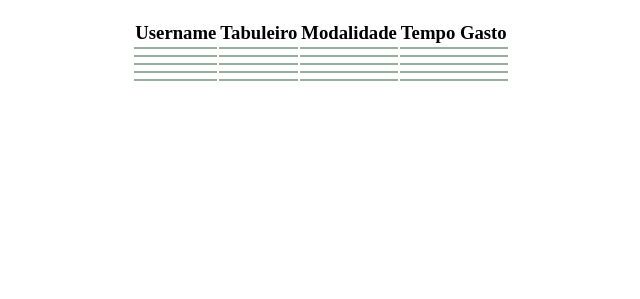
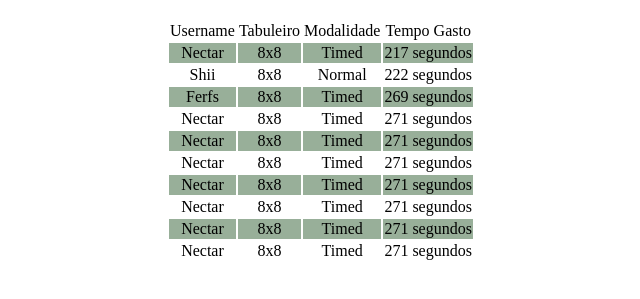
Before and after one commit to ferfsnandes/Memorias, a plain HTML site: page ranking.html in a window 1280 px wide. Shown: the part 61-360 px from the top of the page, without its empty margins (327-967 px from the left). Drawn offline with Linux system fonts and the light colour scheme.

Commit message:
Update ranking.html
update: w3c check and added info for visualization

```diff
--- a/ranking.html
+++ b/ranking.html
@@ -1,5 +1,5 @@
 <!DOCTYPE html>
-<html>
+<html lang="pt">
 
 <head>
   <meta charset="utf-8">
@@ -12,7 +12,7 @@
 <body>
   <div class="centerText">
   <h1>Ranking Global</h1>
-    <h3>
+
     <table class="center">
       <tr>
         <td>Username</td>
@@ -21,68 +21,68 @@
         <td>Tempo Gasto</td>
       </tr>
       <tr>
-        <td></td>
-        <td></td>
-        <td></td>
-        <td></td>
+        <td>Nectar</td>
+        <td>8x8</td>
+        <td>Timed</td>
+        <td>217 segundos</td>
       </tr>
       <tr>
-        <td></td>
-        <td></td>
-        <td></td>
-        <td></td>
+        <td>Shii</td>
+        <td>8x8</td>
+        <td>Normal</td>
+        <td>222 segundos</td>
       </tr>
       <tr>
-        <td></td>
-        <td></td>
-        <td></td>
-        <td></td>
+        <td>Ferfs</td>
+        <td>8x8</td>
+        <td>Timed</td>
+        <td>269 segundos</td>
       </tr>
       <tr>
-        <td></td>
-        <td></td>
-        <td></td>
-        <td></td>
+        <td>Nectar</td>
+        <td>8x8</td>
+        <td>Timed</td>
+        <td>271 segundos</td>
       </tr>
       <tr>
-        <td></td>
-        <td></td>
-        <td></td>
-        <td></td>
+        <td>Nectar</td>
+        <td>8x8</td>
+        <td>Timed</td>
+        <td>271 segundos</td>
       </tr>
       <tr>
-        <td></td>
-        <td></td>
-        <td></td>
-        <td></td>
+        <td>Nectar</td>
+        <td>8x8</td>
+        <td>Timed</td>
+        <td>271 segundos</td>
       </tr>
       <tr>
-        <td></td>
-        <td></td>
-        <td></td>
-        <td></td>
+        <td>Nectar</td>
+        <td>8x8</td>
+        <td>Timed</td>
+        <td>271 segundos</td>
       </tr>
       <tr>
-        <td></td>
-        <td></td>
-        <td></td>
-        <td></td>
+        <td>Nectar</td>
+        <td>8x8</td>
+        <td>Timed</td>
+        <td>271 segundos</td>
       </tr>
       <tr>
-        <td></td>
-        <td></td>
-        <td></td>
-        <td></td>
+        <td>Nectar</td>
+        <td>8x8</td>
+        <td>Timed</td>
+        <td>271 segundos</td>
       </tr>
       <tr>
-        <td></td>
-        <td></td>
-        <td></td>
-        <td></td>
+        <td>Nectar</td>
+        <td>8x8</td>
+        <td>Timed</td>
+        <td>271 segundos</td>
       </tr>
     </table>
   </div>
-  </h3>
+
 </body>
 
 </html>
```
